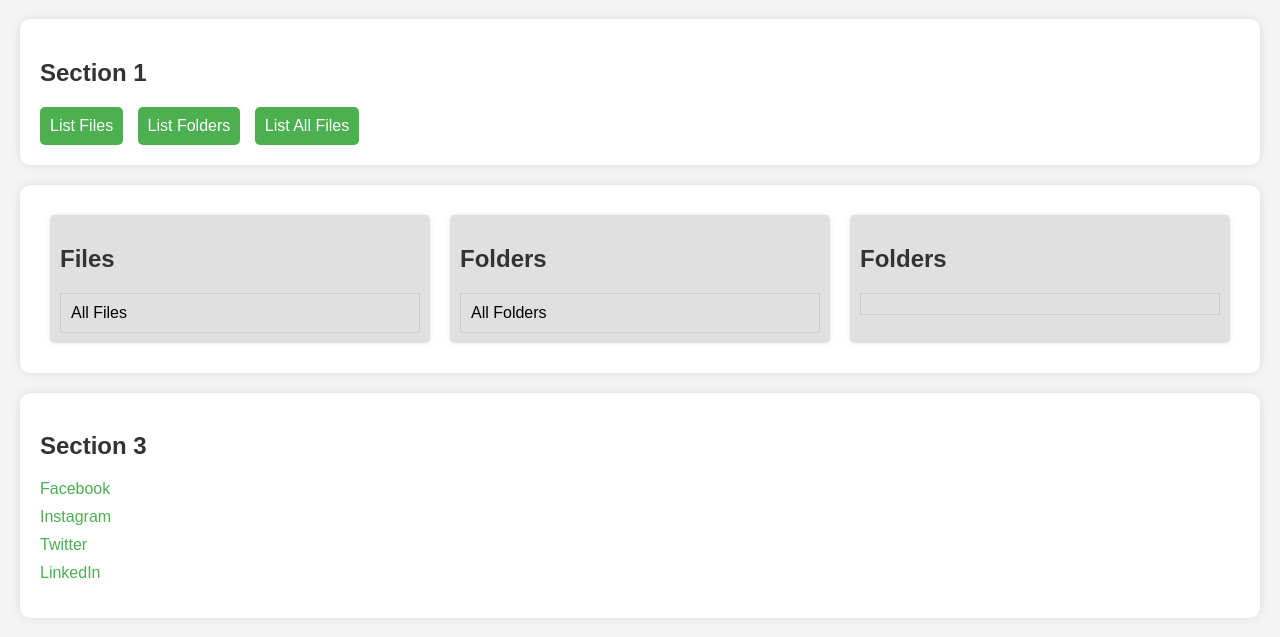
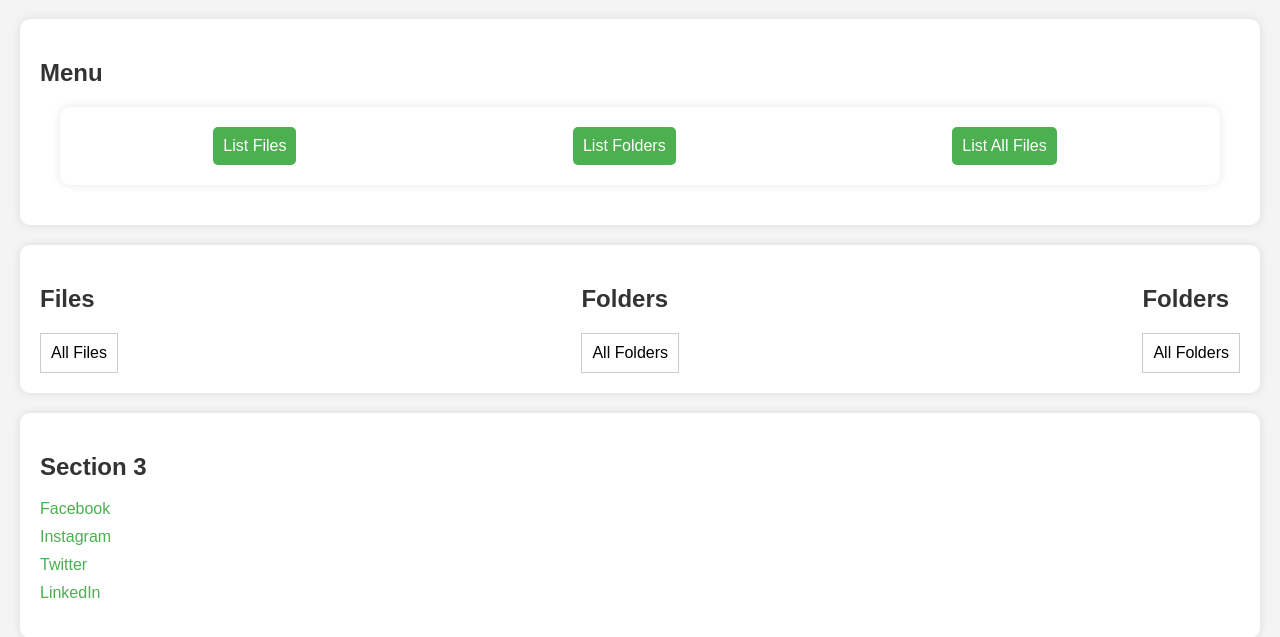
Before and after one commit to Katchietsnouva/Android-python, a plain HTML site: page index.html in a window 1280 px wide. Shown: the part 61-698 px from the top of the page. Drawn offline with Linux system fonts and the light colour scheme.

Commit message:
laptop commit 11

```diff
--- a/index.html
+++ b/index.html
@@ -36,8 +36,16 @@
             border-radius: 5px;
         }
 
+        #section1{
+            display: flex;
+            justify-content: space-around;
+            align-items: center;
+            flex-wrap: wrap;
+        }
+
         #section2 {
             display: flex;
+            flex-wrap: wrap;
             justify-content: space-between;
         }
         #fileList, #folderList, #allFilesList {
@@ -47,7 +55,7 @@
             overflow-y: auto;
         }
 
-        #leftPanel, #rightPanel, #rightMostPanel {
+        .panel {
             flex: 1;
             padding: 10px;
             margin: 10px;
@@ -74,26 +82,31 @@
 </head>
 <body>
     <h1>Interactive Page</h1>
+    <div>
+        <section id="section0">
+        <h2>Menu</h2>
+            <section id="section1">
 
-    <section id="section1">
-        <h2>Section 1</h2>
-        <button id="btn1" onclick="fetchData('btn1')">List Files</button>
-        <button id="btn2" onclick="fetchData('btn2')">List Folders</button>
-        <button id="btn3" onclick="fetchData('btn3')">List All Files</button>
-    </section>
+                <button id="btn1" onclick="fetchData('btn1')">List Files</button>
+                <button id="btn2" onclick="fetchData('btn2')">List Folders</button>
+                <button id="btn3" onclick="fetchData('btn3')">List All Files</button>
+            </section>
+        </section>
+    </div>
+
 
     <section id="section2">
-        <div id="leftPanel">
+        <div id="panel">
             <h2>Files</h2>
             <div id="fileList">All Files</div>
         </div>
-        <div id="rightPanel">
+        <div id="panel">
             <h2>Folders</h2>
             <div id="folderList">All Folders</div>
         </div>
-        <div id="rightMostPanel">
+        <div id="panel">
             <h2>Folders</h2>
-            <div id="allFilesList"></div>
+            <div id="allFilesList">All Folders</div>
         </div>
     </section>
 
```
